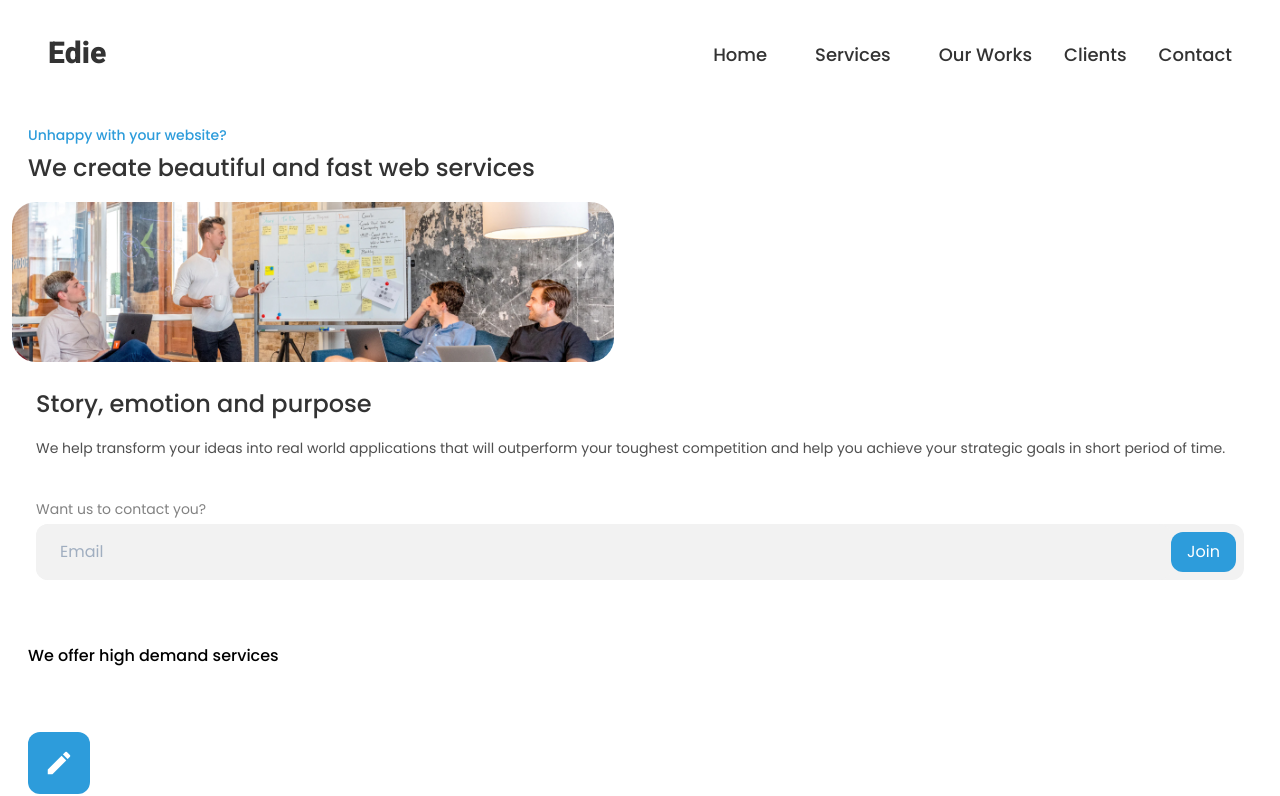
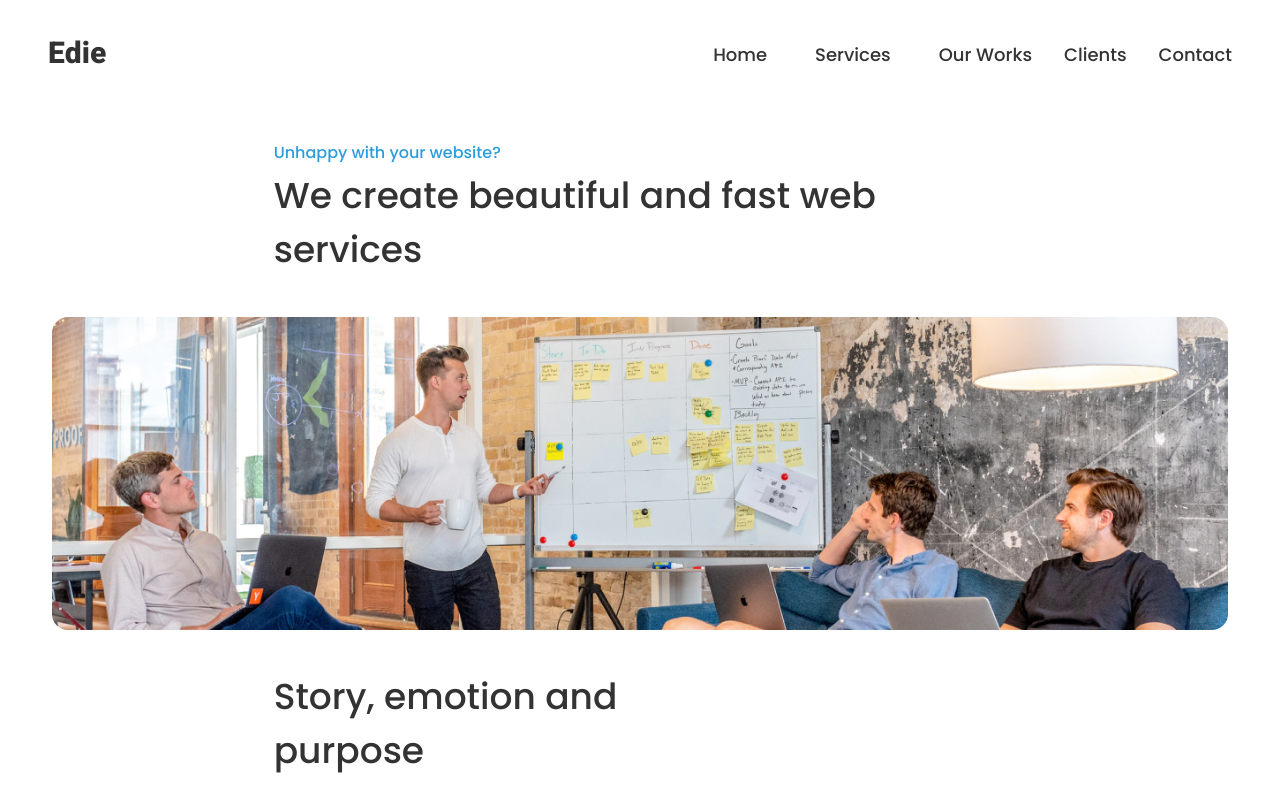
Before and after one commit to Cosme711/edie-homepage, a Nuxt app: page / in a window 1280 px wide. Shown: the top 796 px of the page. Built offline with nearby package versions, Linux system fonts and the light colour scheme.

Commit message:
Update Banner

```diff
--- a/components/Banner.vue
+++ b/components/Banner.vue
@@ -1,19 +1,21 @@
 <template>
-  <section class="mt-12">
-      <div class="px-4">
-        <h4 class="text-blue text-sm font-medium">Unhappy with your website?</h4>
-        <h2 class="mt-1 pr-4 text-darkgray text-2xl font-medium">We create beautiful and fast web services</h2>
+  <section class="mt-12 lg:mt-16">
+      <div class="px-4 lg:px-0 lg:w-7/12 2xl:w-5/12 lg:m-auto">
+        <h4 class="text-blue text-sm lg:text-base font-medium">Unhappy with your website?</h4>
+        <h2 class="mt-1 pr-4 text-darkgray text-2xl lg:text-4xl lg:pr-24 xl:pr-0 font-medium">We create beautiful and fast web services</h2>
       </div>
-      <img src="../assets/images/illustrations/heroImage.jpg" alt="Hero Image" class="mt-4 h-40 object-cover rounded-3xl">
-      <div class="px-6 mt-6">
-          <h3 class="pr-16 text-2xl text-darkgray font-medium">Story, emotion and purpose</h3>
+      <div class="lg:px-10">
+        <img src="../assets/images/illustrations/heroImage.jpg" alt="Hero Image" class="m-auto mt-4 md:mt-10  h-40 sm:h-full object-cover rounded-2xl">
+      </div>
+      <div class="px-6 lg:px-0 lg:w-7/12 2xl:w-5/12 lg:m-auto pt-6 lg:pt-10">
+        <div class="lg:w-2/4">
+          <h3 class="text-2xl lg:text-4xl text-darkgray font-medium">Story, emotion and purpose</h3>
           <p class="mt-4 text-whitegray text-sm">We help transform your ideas into real world applications that will outperform your toughest competition and help you achieve your strategic goals in short period of time.</p>
-      </div>
-      <div class="px-6 mt-10">
-        <p class="text-gray text-sm">Want us to contact you?</p>
-        <div class="mt-1 bg-input flex rounded-xl">
-          <input class="py-4 pl-6 pr-1 w-full bg-input outline-none rounded-xl" type="text" placeholder="Email"/>
-          <a href="" class="my-2 mr-2 px-4 flex items-center text-white bg-blue rounded-xl">Join</a>
+          <p class="mt-10 text-gray text-sm">Want us to contact you?</p>
+          <div class="mt-1 bg-input flex rounded-xl">
+            <input class="py-4 pl-6 pr-1 w-full bg-input outline-none rounded-xl" type="text" placeholder="Email"/>
+            <a href="" class="my-2 mr-2 px-4 flex items-center text-white bg-blue rounded-xl">Join</a>
+          </div>
         </div>
       </div>
   </section>
--- a/tailwind.config.js
+++ b/tailwind.config.js
@@ -7,6 +7,7 @@ module.exports = {
   theme: {
     screens: {
       'mobile': '600px',
+      'sm': '640px',
       'md': '768px',
       'lg': '1024px',
       'xl': '1280px',
```
